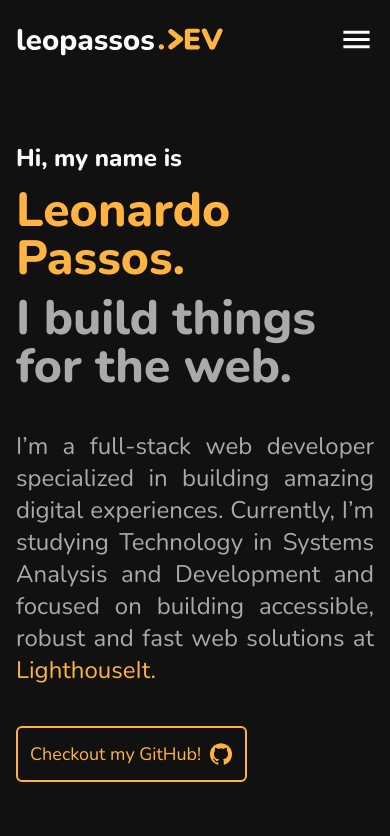
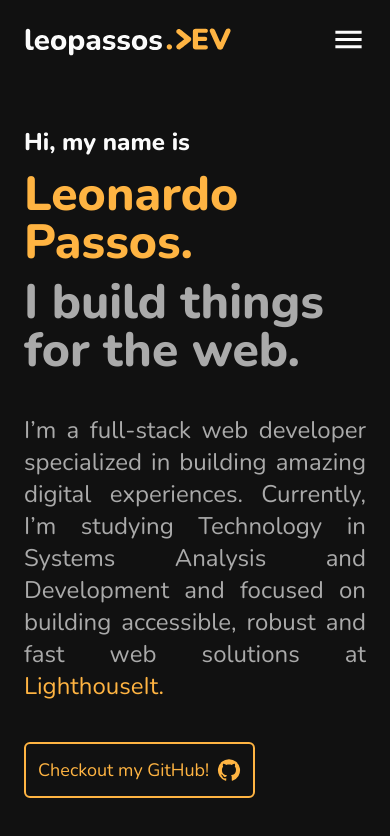
Before and after one commit to passosleo/leopassos-website, a React (Vite) app: page / in a window 390 px wide. Shown: the top 836 px of the page. Built offline with nearby package versions, Linux system fonts and the light colour scheme.

Commit message:
fix: layout issue on mobile

```diff
--- a/src/components/custom-section/index.tsx
+++ b/src/components/custom-section/index.tsx
@@ -2,7 +2,7 @@ import { twMerge } from 'tailwind-merge';
 
 export function CustomSection({ children, className, ...rest }: React.HTMLAttributes<HTMLElement>) {
   return (
-    <section {...rest} className={twMerge('flex flex-col h-[calc(100vh_-_80px)] w-full', className)}>
+    <section {...rest} className={twMerge('flex flex-col min-h-[calc(100vh_-_80px)] w-full py-10', className)}>
       {children}
     </section>
   );
--- a/src/layout/header/components/nav-bar/index.tsx
+++ b/src/layout/header/components/nav-bar/index.tsx
@@ -41,7 +41,7 @@ export function NavBar({ links }: Props) {
         <nav
           className={`${
             isOpen ? 'navbar-active' : 'navbar-inactive'
-          } fixed top-0 right-0 p-4 h-full bg-grey-dark flex flex-col gap-5 items-center justify-center z-20`}
+          } fixed top-0 right-0 px-8 h-full bg-grey-dark flex flex-col gap-5 items-center justify-center z-20`}
         >
           {renderLinks()}
         </nav>
--- a/src/layout/header/index.tsx
+++ b/src/layout/header/index.tsx
@@ -5,7 +5,7 @@ import { NavBar } from './components/nav-bar';
 export function Header() {
   return (
     <header className="flex items-center justify-center fixed h-20 top-0 left-0 right-0 bg-black z-50">
-      <div className="flex items-center justify-between max-w-7xl w-full px-4">
+      <div className="flex items-center justify-between max-w-7xl w-full px-6">
         <Brand logo={logo as unknown as string} className="w-52" />
         <NavBar
           links={[
--- a/src/layout/index.tsx
+++ b/src/layout/index.tsx
@@ -8,7 +8,7 @@ export function Layout({ children }: Props) {
   return (
     <>
       <Header />
-      <main className="flex flex-col items-center justify-center max-w-7xl mx-auto px-4 mt-20">{children}</main>
+      <main className="flex flex-col items-center justify-center max-w-7xl mx-auto px-6 mt-20">{children}</main>
     </>
   );
 }
```
